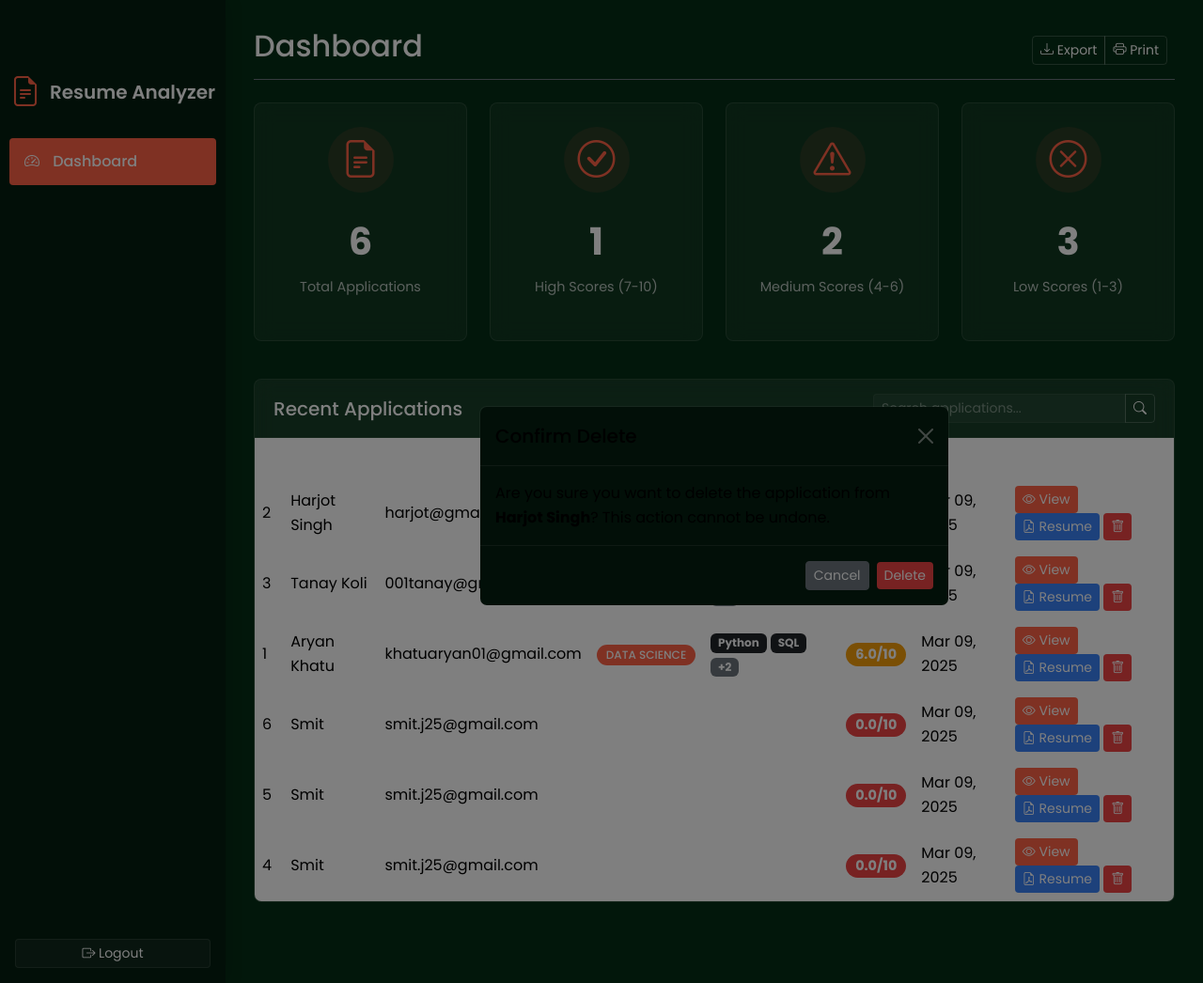
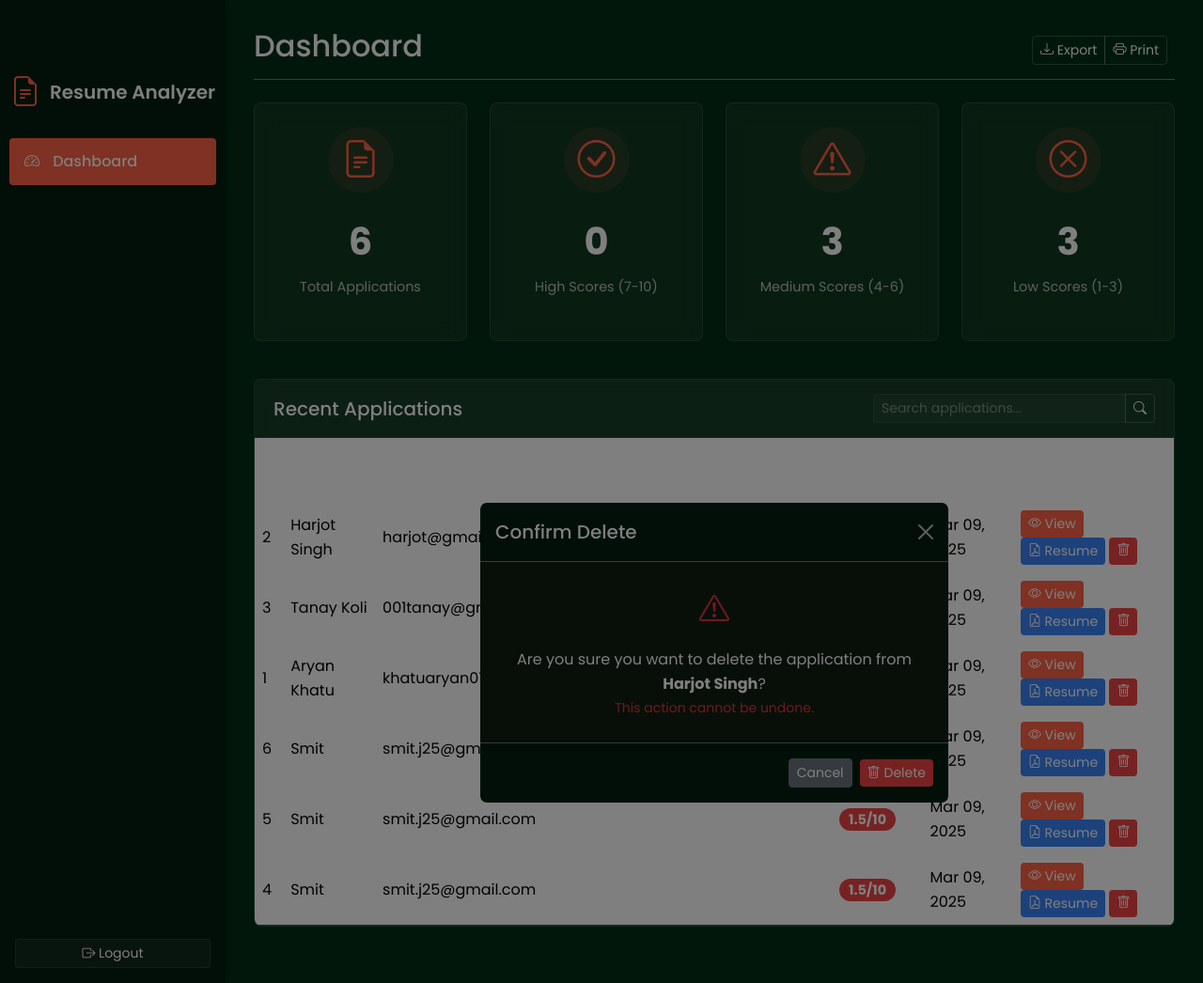
Before and after one commit to Khatuaryan/Brainrots-Echelon25, a Flask app: page /admin in a window 1280 px wide, after a click that opens the changed part. Shown: the whole page at 94% size. Run offline with Flask 3, Linux system fonts and the light colour scheme; a user stored in the database is signed in; data comes from the database, SQL or seed files in the repository; both versions use the stored data as it was after the commit.

Commit message:
final commit

```diff
--- a/app.py
+++ b/app.py
@@ -16,10 +16,13 @@ try:
     from dotenv import load_dotenv
     import PyPDF2
     import io
+    import pandas as pd
+    from sklearn.preprocessing import StandardScaler
+    from sklearn.linear_model import LogisticRegression
 except ImportError as e:
     print(f"Error importing required packages: {e}")
     print("Please make sure all required packages are installed by running:")
-    print("pip install flask werkzeug PyPDF2 google-generativeai python-dotenv")
+    print("pip install flask werkzeug PyPDF2 google-generativeai python-dotenv pandas scikit-learn")
     sys.exit(1)
 
 # Load environment variables from .env file
@@ -61,7 +64,7 @@ def init_db():
     conn = get_db_connection()
     cursor = conn.cursor()
 
-    # Create applications table
+    # Create applications table with bias_score
     cursor.execute('''
     CREATE TABLE IF NOT EXISTS applications (
         id INTEGER PRIMARY KEY AUTOINCREMENT,
@@ -70,10 +73,12 @@ def init_db():
         domain TEXT NOT NULL,
         key_skills TEXT NOT NULL,
         missing_skills TEXT NOT NULL,
-        score INTEGER NOT NULL,
+        score FLOAT NOT NULL,
+        bias_score FLOAT DEFAULT 5.0,
+        final_score FLOAT DEFAULT 5.0,
         date TEXT NOT NULL,
         analysis TEXT NOT NULL,
-        overview TEXT NOT NULL,
+        overview TEXT,
         resume_path TEXT NOT NULL
     )
     ''')
@@ -287,16 +292,28 @@ def get_application_by_id(application_id):
     conn.close()
     return None
 
-def save_application(name, email, domain, key_skills, missing_skills, score, analysis, overview, resume_path):
+def save_application(name, email, domain, key_skills, missing_skills, score, analysis, overview, resume_path, bias_score=None):
     conn = get_db_connection()
 
     # Convert lists to comma-separated strings
     key_skills_str = ','.join(key_skills)
     missing_skills_str = ','.join(missing_skills)
 
+    # Calculate final score using inverted bias score
+    if bias_score is None:
+        bias_score = 5.0  # Default neutral score
+
+    # Invert the bias score (10 - bias_score) so that higher bias means lower score
+    # Then calculate weighted average: 70% resume score, 30% fairness score
+    fairness_score = 10 - bias_score  # Convert bias score to fairness score
+    final_score = (0.7 * score) + (0.3 * fairness_score)  # Weight resume score more heavily
+
+    # Ensure final score stays within 0-10 range
+    final_score = max(0, min(10, final_score))
+
     conn.execute(
-        'INSERT INTO applications (name, email, domain, key_skills, missing_skills, score, date, analysis, overview, resume_path) VALUES (?, ?, ?, ?, ?, ?, ?, ?, ?, ?)',
-        (name, email, domain, key_skills_str, missing_skills_str, score, datetime.now().strftime('%b %d, %Y'), analysis, overview, resume_path)
+        'INSERT INTO applications (name, email, domain, key_skills, missing_skills, score, bias_score, final_score, date, analysis, overview, resume_path) VALUES (?, ?, ?, ?, ?, ?, ?, ?, ?, ?, ?, ?)',
+        (name, email, domain, key_skills_str, missing_skills_str, score, bias_score, final_score, datetime.now().strftime('%b %d, %Y'), analysis, overview, resume_path)
     )
 
     conn.commit()
@@ -326,6 +343,63 @@ def delete_application(application_id):
                 app.logger.error(f"Error deleting resume file: {str(e)}")
 
     conn.close()
+
+def calculate_bias_score(applicant_data):
+    """Calculate bias score for a new applicant using the pre-trained model"""
+    try:
+        # Load the pre-trained model and scaler
+        df = pd.read_csv("static/IBM-HR-Analytics-Employee-Attrition-and-Performance-Revised.csv")
+
+        # Select relevant features for bias detection
+        features = ['Age', 'Gender', 'Education', 'Department', 'JobRole',
+                   'YearsAtCompany', 'YearsInCurrentRole',
+                   'YearsSinceLastPromotion', 'YearsWithCurrManager']
+
+        # Create feature matrix X
+        X = df[features].copy()
+
+        # Convert categorical variables to dummy variables
+        X = pd.get_dummies(X, columns=['Gender', 'Department', 'JobRole'])
+
+        # Create target variable y
+        y = df['Attrition']
+
+        # Create a scaler and fit it to the training data
+        scaler = StandardScaler()
+        # Scale only numeric columns
+        numeric_cols = ['Age', 'Education', 'YearsAtCompany', 'YearsInCurrentRole',
+                       'YearsSinceLastPromotion', 'YearsWithCurrManager']
+        X[numeric_cols] = scaler.fit_transform(X[numeric_cols])
+
+        # Train the model on the full dataset
+        model = LogisticRegression(random_state=42)
+        model.fit(X, y)
+
+        # Prepare applicant data
+        applicant_df = pd.DataFrame([applicant_data])
+
+        # Convert categorical variables to dummy variables
+        applicant_df = pd.get_dummies(applicant_df, columns=['Gender', 'Department', 'JobRole'])
+
+        # Align features with training data
+        for col in X.columns:
+            if col not in applicant_df.columns:
+                applicant_df[col] = 0
+        applicant_df = applicant_df[X.columns]
+
+        # Scale numeric features
+        applicant_df[numeric_cols] = scaler.transform(applicant_df[numeric_cols])
+
+        # Get prediction probability
+        bias_score = model.predict_proba(applicant_df)[0][1]
+
+        # Normalize to 0-10 scale
+        bias_score = bias_score * 10
+
+        return bias_score
+    except Exception as e:
+        print(f"Error calculating bias score: {str(e)}")
+        return 5.0
 
 @app.route('/', methods=['GET', 'POST'])
 def index():
@@ -380,7 +454,21 @@ def index():
                     if analysis_result:
                         extracted_data = extract_data_from_analysis(analysis_result)
 
-                        # Save application to database
+                        # Calculate bias score
+                        applicant_data = {
+                            'Gender': request.form.get('gender', 'Unknown'),
+                            'Age': request.form.get('age', 30),
+                            'Education': request.form.get('education', 'Bachelor'),
+                            'Department': extracted_data['domain'],
+                            'JobRole': extracted_data['domain'],
+                            'YearsAtCompany': 0,
+                            'YearsInCurrentRole': 0,
+                            'YearsSinceLastPromotion': 0,
+                            'YearsWithCurrManager': 0
+                        }
+                        bias_score = calculate_bias_score(applicant_data)
+
+                        # Save application to database with bias score
                         app_id = save_application(
                             name,
                             email,
@@ -390,7 +478,8 @@ def index():
                             extracted_data['score'],
                             analysis_result,
                             extracted_data['overview'],
-                            file_path
+                            file_path,
+                            bias_score
                         )
 
                         # Store application ID in session for result page
--- a/requirements.txt
+++ b/requirements.txt
@@ -3,3 +3,5 @@ python-dotenv
 flask
 werkzeug
 PyPDF2
+pandas
+scikit-learn
--- a/templates/admin_dashboard.html
+++ b/templates/admin_dashboard.html
@@ -286,6 +286,7 @@
             background-color: var(--darker-bg);
             border: 1px solid rgba(255, 255, 255, 0.1);
             border-radius: var(--border-radius);
+            color: white;
         }
 
         .modal-header, .modal-footer {
@@ -339,6 +340,29 @@
             .menu-toggle {
                 display: block;
             }
+        }
+
+        .modal-backdrop {
+            z-index: 1040;
+        }
+
+        .modal-header .btn-close {
+            filter: invert(1) grayscale(100%) brightness(200%);
+            opacity: 0.7;
+        }
+
+        .modal-header .btn-close:hover {
+            opacity: 1;
+        }
+
+        .delete-form .modal-body {
+            background-color: rgba(239, 68, 68, 0.05);
+        }
+
+        .modal-dialog-centered {
+            display: flex;
+            align-items: center;
+            min-height: calc(100% - 3.5rem);
         }
     </style>
 </head>
@@ -405,7 +429,7 @@
                     <div class="stats-icon">
                         <i class="bi bi-check-circle"></i>
                     </div>
-                    <div class="stats-number">{{ applications|selectattr('score', 'ge', 7)|list|length }}</div>
+                    <div class="stats-number">{{ applications|selectattr('final_score', 'ge', 7)|list|length }}</div>
                     <div class="stats-label">High Scores (7-10)</div>
                 </div>
             </div>
@@ -414,7 +438,7 @@
                     <div class="stats-icon">
                         <i class="bi bi-exclamation-triangle"></i>
                     </div>
-                    <div class="stats-number">{{ applications|selectattr('score', 'ge', 4)|selectattr('score', 'lt', 7)|list|length }}</div>
+                    <div class="stats-number">{{ applications|selectattr('final_score', 'ge', 4)|selectattr('final_score', 'lt', 7)|list|length }}</div>
                     <div class="stats-label">Medium Scores (4-6)</div>
                 </div>
             </div>
@@ -423,7 +447,7 @@
                     <div class="stats-icon">
                         <i class="bi bi-x-circle"></i>
                     </div>
-                    <div class="stats-number">{{ applications|selectattr('score', 'lt', 4)|list|length }}</div>
+                    <div class="stats-number">{{ applications|selectattr('final_score', 'lt', 4)|list|length }}</div>
                     <div class="stats-label">Low Scores (1-3)</div>
                 </div>
             </div>
@@ -451,7 +475,7 @@
                                 <th>Email</th>
                                 <th>Domain</th>
                                 <th>Key Skills</th>
-                                <th>Score</th>
+                                <th>Final Score</th>
                                 <th>Date</th>
                                 <th>Actions</th>
                             </tr>
@@ -472,12 +496,12 @@
                                     {% endif %}
                                 </td>
                                 <td>
-                                    {% if app.score >= 7 %}
-                                    <span class="badge score-high badge-score">{{ app.score }}/10</span>
-                                    {% elif app.score >= 4 %}
-                                    <span class="badge score-medium badge-score">{{ app.score }}/10</span>
+                                    {% if app.final_score >= 7 %}
+                                    <span class="badge score-high badge-score">{{ "%.1f"|format(app.final_score|float) }}/10</span>
+                                    {% elif app.final_score >= 4 %}
+                                    <span class="badge score-medium badge-score">{{ "%.1f"|format(app.final_score|float) }}/10</span>
                                     {% else %}
-                                    <span class="badge score-low badge-score">{{ app.score }}/10</span>
+                                    <span class="badge score-low badge-score">{{ "%.1f"|format(app.final_score|float) }}/10</span>
                                     {% endif %}
                                 </td>
                                 <td>{{ app.date }}</td>
@@ -493,22 +517,31 @@
                                     </button>
 
                                     <!-- Delete Confirmation Modal -->
-                                    <div class="modal fade" id="deleteModal{{ app.id }}" tabindex="-1" aria-labelledby="deleteModalLabel{{ app.id }}" aria-hidden="true">
-                                        <div class="modal-dialog">
+                                    <div class="modal fade" id="deleteModal{{ app.id }}" tabindex="-1" aria-labelledby="deleteModalLabel{{ app.id }}" aria-hidden="true" style="z-index: 1050;">
+                                        <div class="modal-dialog modal-dialog-centered">
                                             <div class="modal-content">
-                                                <div class="modal-header">
-                                                    <h5 class="modal-title" id="deleteModalLabel{{ app.id }}">Confirm Delete</h5>
-                                                    <button type="button" class="btn-close" data-bs-dismiss="modal" aria-label="Close"></button>
-                                                </div>
-                                                <div class="modal-body">
-                                                    Are you sure you want to delete the application from <strong>{{ app.name }}</strong>? This action cannot be undone.
-                                                </div>
-                                                <div class="modal-footer">
-                                                    <button type="button" class="btn btn-secondary" data-bs-dismiss="modal">Cancel</button>
-                                                    <form action="/admin/application/{{ app.id }}/delete" method="POST">
-                                                        <button type="submit" class="btn btn-danger">Delete</button>
-                                                    </form>
-                                                </div>
+                                                <form action="/admin/application/{{ app.id }}/delete" method="POST" class="delete-form">
+                                                    <div class="modal-header border-bottom border-secondary">
+                                                        <h5 class="modal-title" id="deleteModalLabel{{ app.id }}">Confirm Delete</h5>
+                                                        <button type="button" class="btn-close" data-bs-dismiss="modal" aria-label="Close"></button>
+                                                    </div>
+                                                    <div class="modal-body py-4">
+                                                        <div class="text-center mb-3">
+                                                            <i class="bi bi-exclamation-triangle text-danger" style="font-size: 2rem;"></i>
+                                                        </div>
+                                                        <p class="text-center mb-0">
+                                                            Are you sure you want to delete the application from <strong>{{ app.name }}</strong>?
+                                                            <br>
+                                                            <small class="text-danger">This action cannot be undone.</small>
+                                                        </p>
+                                                    </div>
+                                                    <div class="modal-footer border-top border-secondary">
+                                                        <button type="button" class="btn btn-secondary" data-bs-dismiss="modal">Cancel</button>
+                                                        <button type="submit" class="btn btn-danger">
+                                                            <i class="bi bi-trash me-1"></i>Delete
+                                                        </button>
+                                                    </div>
+                                                </form>
                                             </div>
                                         </div>
                                     </div>
@@ -561,21 +594,30 @@
             const searchTerm = document.getElementById('searchInput').value.toLowerCase();
             const table = document.getElementById('applicationsTable');
             const rows = table.getElementsByTagName('tr');
+            const cells = rows[0].getElementsByTagName('th');
+            let found = false;
+
+            for (let i = 0; i < cells.length; i++) {
+                if (cells[i].textContent.toLowerCase().includes(searchTerm)) {
+                    found = true;
+                    break;
+                }
+            }
 
             for (let i = 1; i < rows.length; i++) {
                 const row = rows[i];
                 const cells = row.getElementsByTagName('td');
-                let found = false;
+                let rowFound = false;
 
                 for (let j = 0; j < cells.length; j++) {
                     const cellText = cells[j].textContent.toLowerCase();
                     if (cellText.includes(searchTerm)) {
-                        found = true;
+                        rowFound = true;
                         break;
                     }
                 }
 
-                if (found) {
+                if (rowFound) {
                     row.style.display = '';
                 } else {
                     row.style.display = 'none';
```
Also changed, not shown: templates/application_detail.html (+6 -18 lines), templates/index.html (+37 -25 lines), resume_analyzer.db, static/IBM-HR-Analytics-Employee-Attrition-and-Performance-Revised.csv (added), 8 other files.
